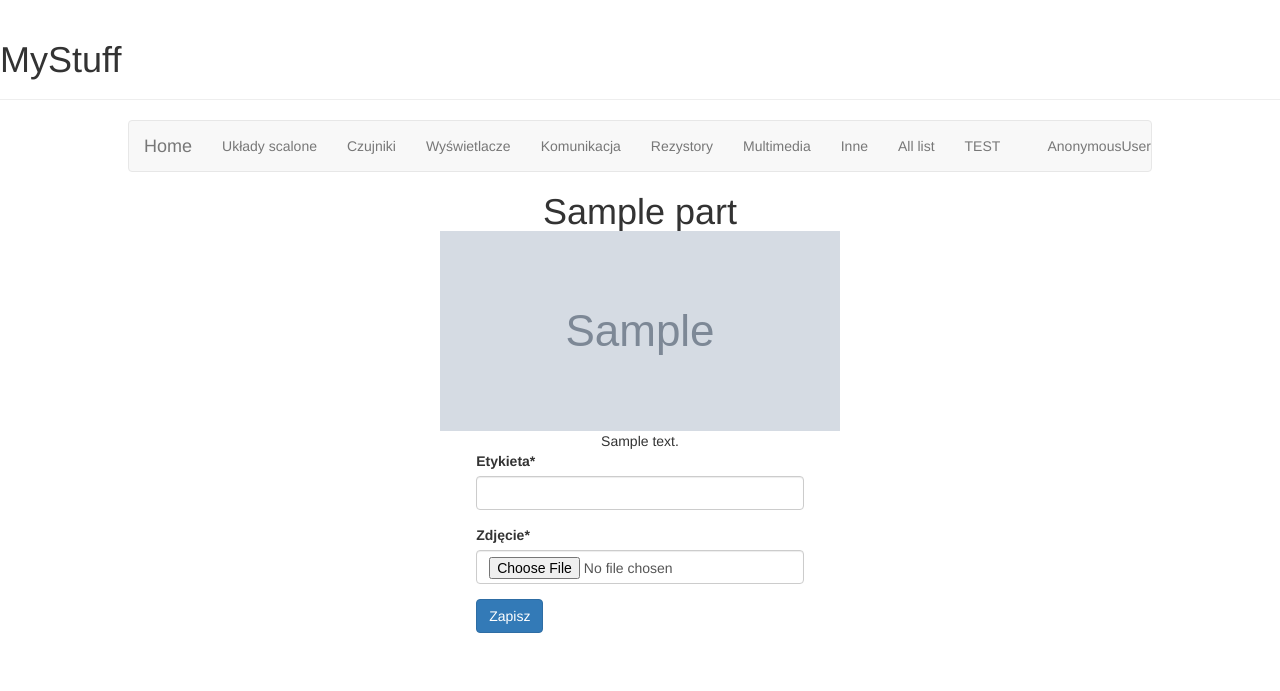
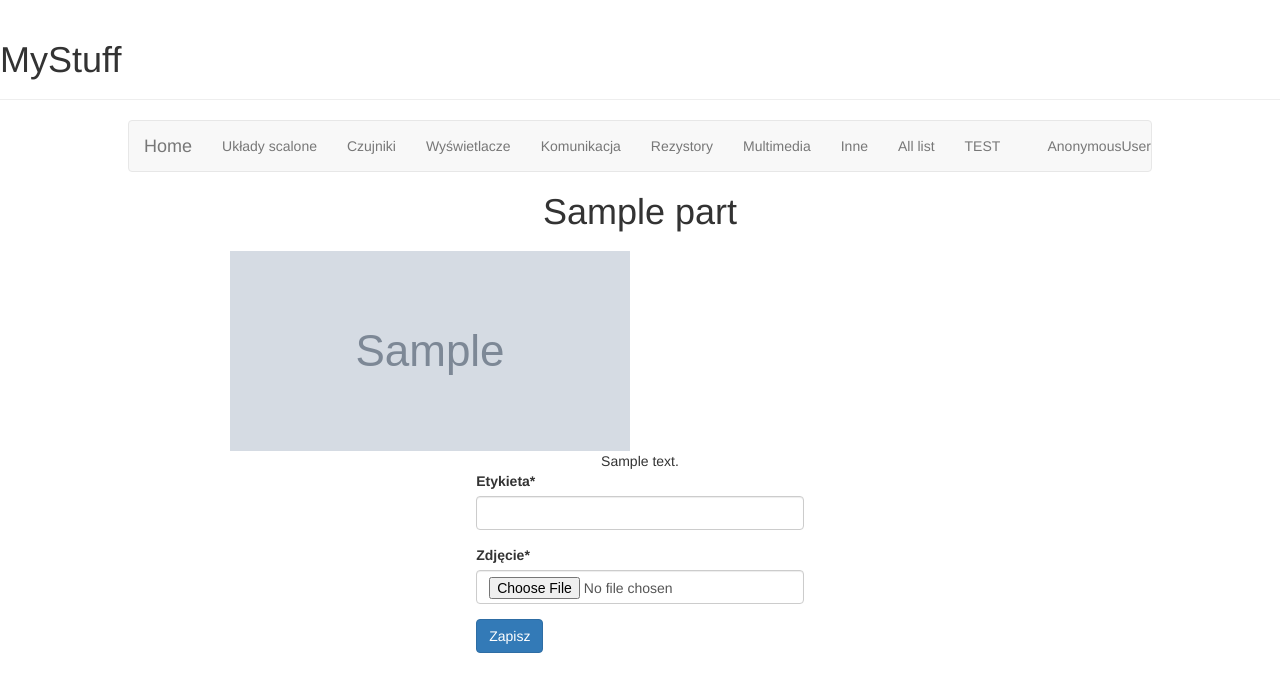
Before and after one commit to variussDev/StuffEnv, a Django app: page /edit/1/ in a window 1280 px wide. Shown: the top 691 px of the page. Run offline with Django 3.2, Linux system fonts and the light colour scheme; tables that the repository leaves empty hold one stand-in row (values such as "Sample post"); grey boxes marked "Sample" are stand-in pictures; parts of the project's set-up code (start-up, migrations or seed data) failed here and were passed over; some libraries are stand-ins or nearby versions.

Commit message:
fixed css for detailed part site

```diff
--- a/Stuff/static/Stuff/css/details.css
+++ b/Stuff/static/Stuff/css/details.css
@@ -2,6 +2,7 @@ h1.part{
 	float: center;
 	margin: 0 auto;
 	text-align: center;
+	margin-bottom: 10px;
 }
 
 #part{
@@ -19,16 +20,15 @@ h1.part{
 }
 
 #mainImg{
-	width: 80%;
+	margin-top: 10px;
 	height: auto;
 	margin: 0 auto;
-	text-align: center;
 }
 
 
 
 #detailsImage{
+	margin-top: 10px;
 	width: 400px;
 	height: 200px;
-	margin: 0 auto;
 }
```
